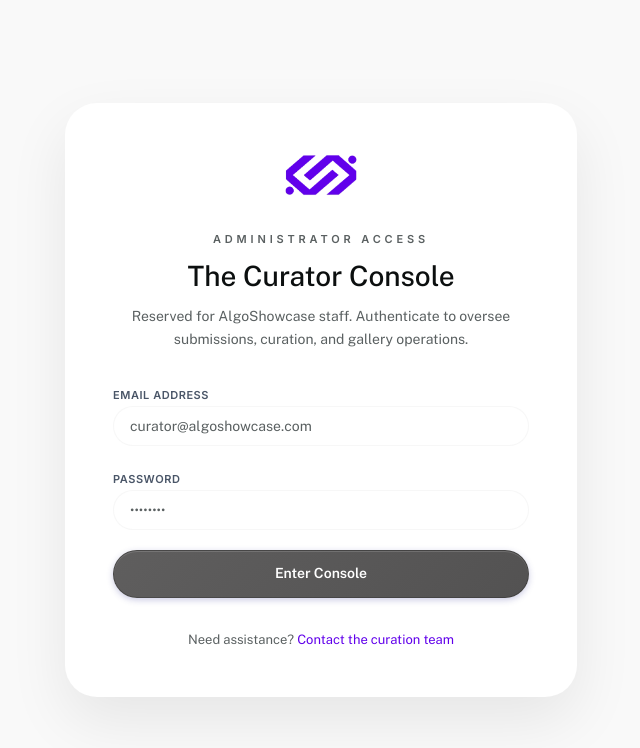
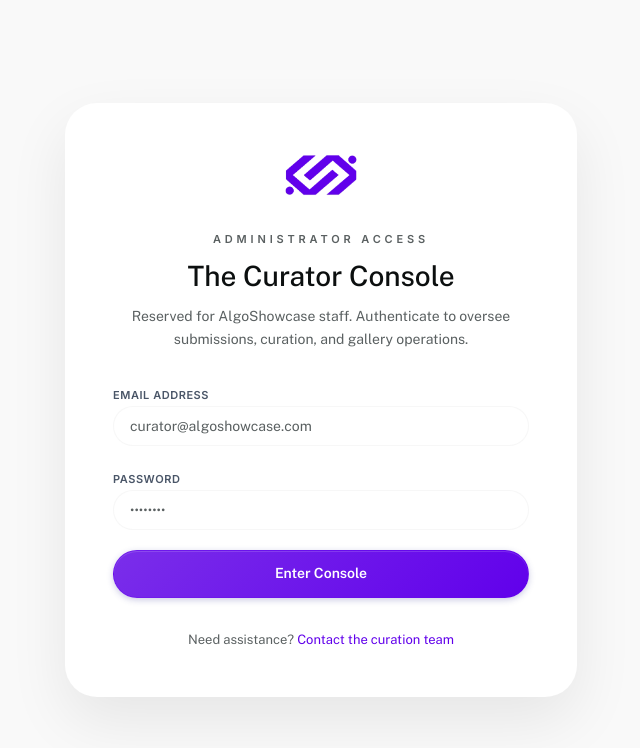
Before and after one commit to Kiko915/algoshowcase, a Next.js app: page /admin in a window 1280 px wide. Shown: the top 748 px of the page, without its empty margins (319-959 px from the left). Built offline with nearby package versions, Linux system fonts and the light colour scheme.

Commit message:
Update admin CTA to purple gradient

```diff
--- a/app/admin/page.tsx
+++ b/app/admin/page.tsx
@@ -68,9 +68,9 @@ export default function AdminPage() {
               type="submit"
               className="w-full h-12 text-[14px]"
               style={{
-                background: "linear-gradient(135deg,#5F5E5E 0%,#535252 100%)",
+                background: "linear-gradient(135deg,#7A2EEA 0%,#6100EB 100%)",
                 color: "#FFFFFF",
-                border: "1px solid rgba(12,15,15,0.25)",
+                border: "1px solid rgba(97,0,235,0.35)",
               }}
             >
               Enter Console
```
